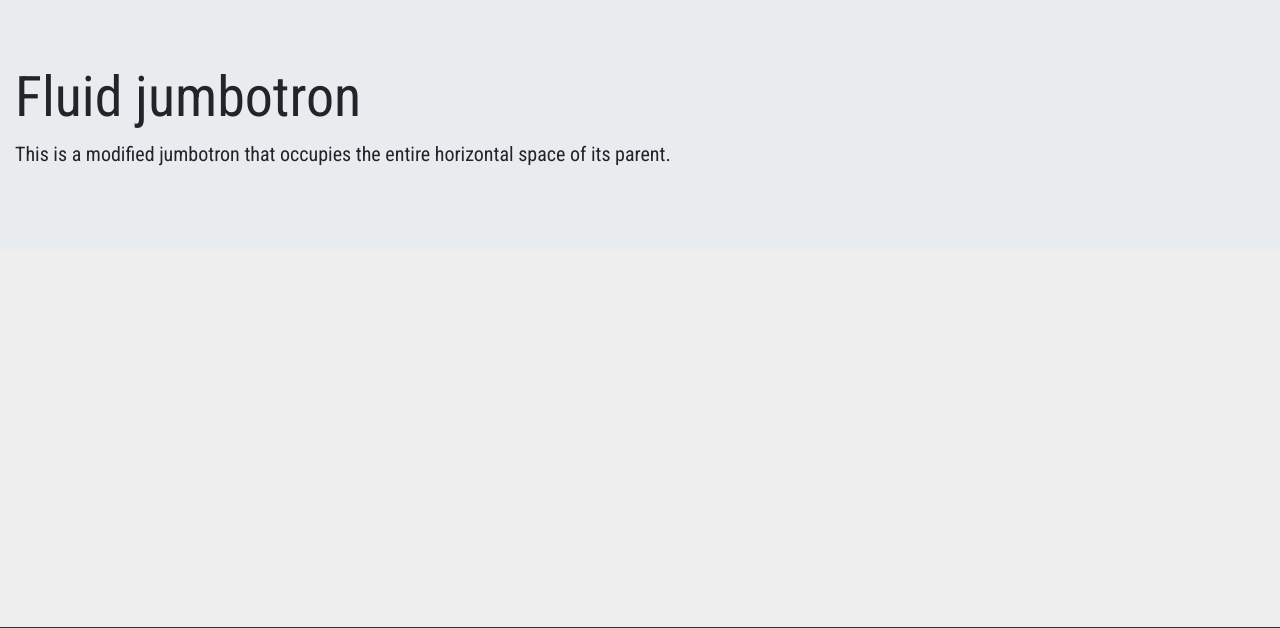
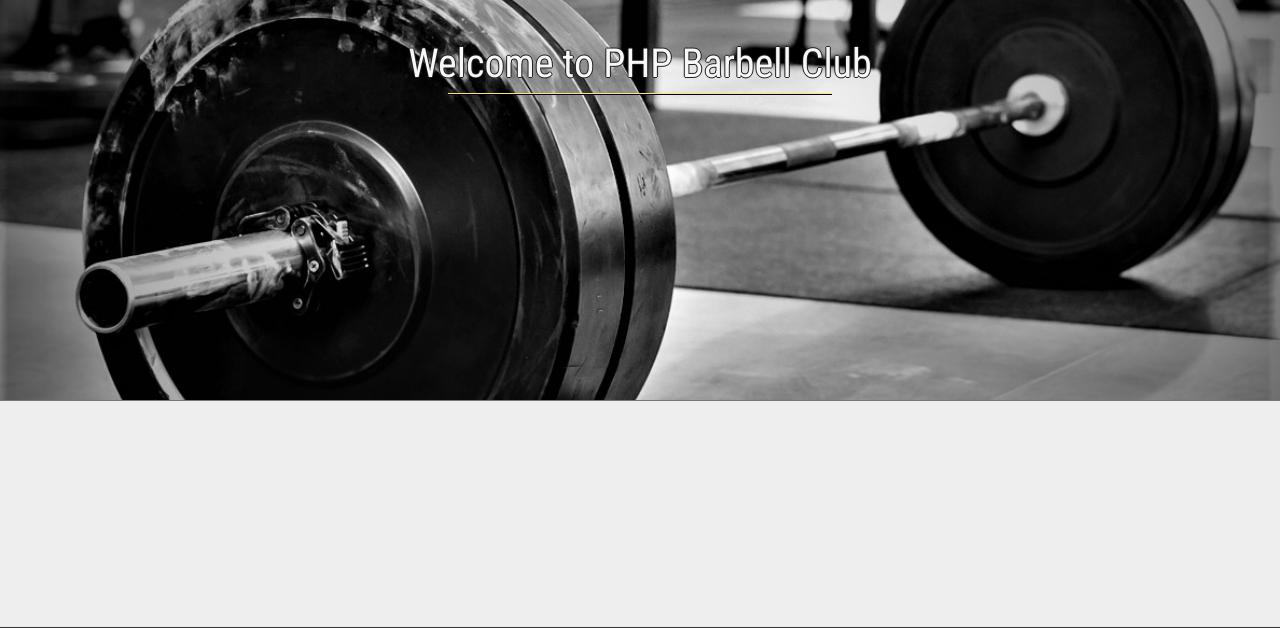
Before and after one commit to auxfuse/Milestone4, a Django app: page / in a window 1280 px wide. Shown: the part 77-705 px from the top of the page. Run offline with Django 3.2, Linux system fonts and the light colour scheme; some libraries are stand-ins or nearby versions.

Commit message:
Home page hero image and welcome text added and styled

```diff
--- a/Milestone4/static/css/style.css
+++ b/Milestone4/static/css/style.css
@@ -234,6 +234,41 @@ footer .row {
     padding-left: 2.5rem;
 }
 
+/* Home page */
+
+.welcome-landing {
+    padding-left: 0;
+    padding-right: 0;
+    border-bottom: 1px solid rgba(0,0,0, 0.5);
+}
+
+.welcome-img {
+    background: url("../img/barbell_abs_main.jpg") center no-repeat;
+    background-size: cover;
+    height: 50vh;
+    position: relative;
+}
+
+.welcome-txt {
+    color: #f8f8f8;
+    text-shadow: -1px 0 #212121, 0 1px #212121, 1px 0 #212121, 0 -1px #212121;
+    position: absolute;
+    top: 10%;
+    left: 0;
+    right: 0;
+    text-align: center;
+}
+
+.welcome-txt:after {
+    content: '';
+    display: block;
+    height: 2px;
+    width: 30%;
+    margin: 5px auto;
+    background: #ffe279;
+    border-bottom: 1px solid #000000;
+}
+
 /* Forum page */
 
 .posts {
--- a/templates/accounts/dashboard.html
+++ b/templates/accounts/dashboard.html
@@ -9,4 +9,5 @@
     <p>Show Forum posts that user owns if any present & number of comments on post?</p>
     <p>Create password change functionality form?</p>
     <p>Add theme switcher......light/dark mode etc</p>
+    <p>Show previous membership buys....</p>
 {% endblock %}
--- a/templates/pages/index.html
+++ b/templates/pages/index.html
@@ -3,11 +3,11 @@
 {% block title %} Welcome {% endblock %}
 
 {% block content %}
-    <div class="jumbotron jumbotron-fluid">
-        <div class="container-fluid">
-            <h1 class="display-4">Fluid jumbotron</h1>
-            <p class="lead">This is a modified jumbotron that occupies the entire horizontal space of its parent.</p>
-            {% include 'partials/_alerts.html' %}
+    <div class="container-fluid welcome-landing">
+        <div class="row no-gutters">
+            <div class="col-sm-12 welcome-img">
+                <h1 class="welcome-txt">Welcome to PHP Barbell Club</h1>
+            </div>
         </div>
     </div>
 {% endblock %}
```
Also changed, not shown: templates/pages/coaches.html (deleted, +0 -10 lines), Milestone4/static/img/barbell_abs_main.jpg (added).
